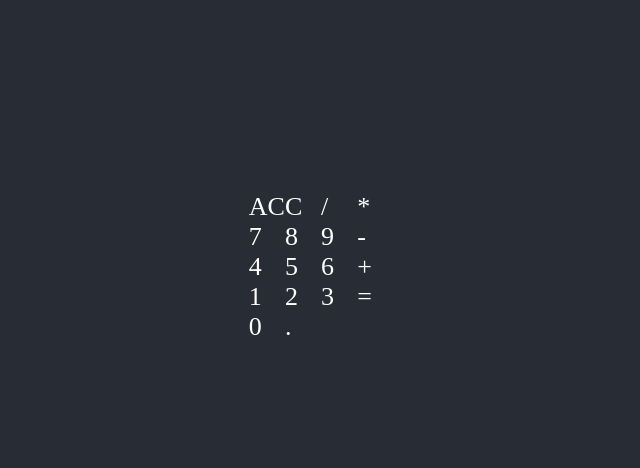
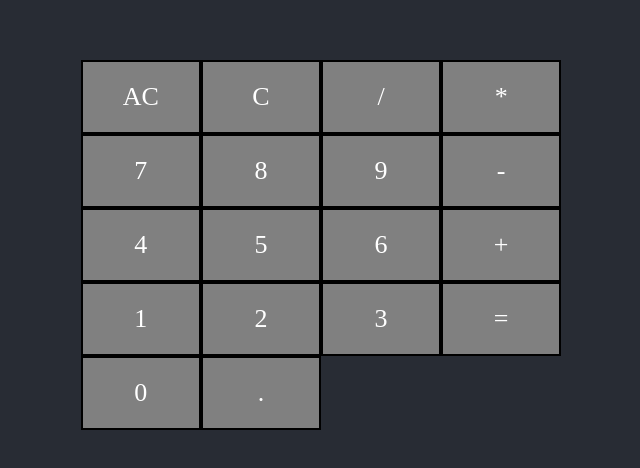
Before and after one commit to didi-devs/javascript-calculator-fcc, a React (Create React App) app: page / in a window 1280 px wide. Shown: the part 118-586 px from the top of the page, without its empty margins (319-959 px from the left). Built offline with nearby package versions, Linux system fonts and the light colour scheme.

Commit message:
buttons styling

```diff
--- a/src/App.css
+++ b/src/App.css
@@ -29,3 +29,14 @@
    "zero zero dot equal"
   ;
 }
+
+.padButton{
+  display: flex;
+  justify-content: center;
+  align-items: center;
+  padding: 20px 40px;
+  background-color: grey;
+  color: white;
+  border: 2px solid black;
+  cursor: pointer;
+}
```
